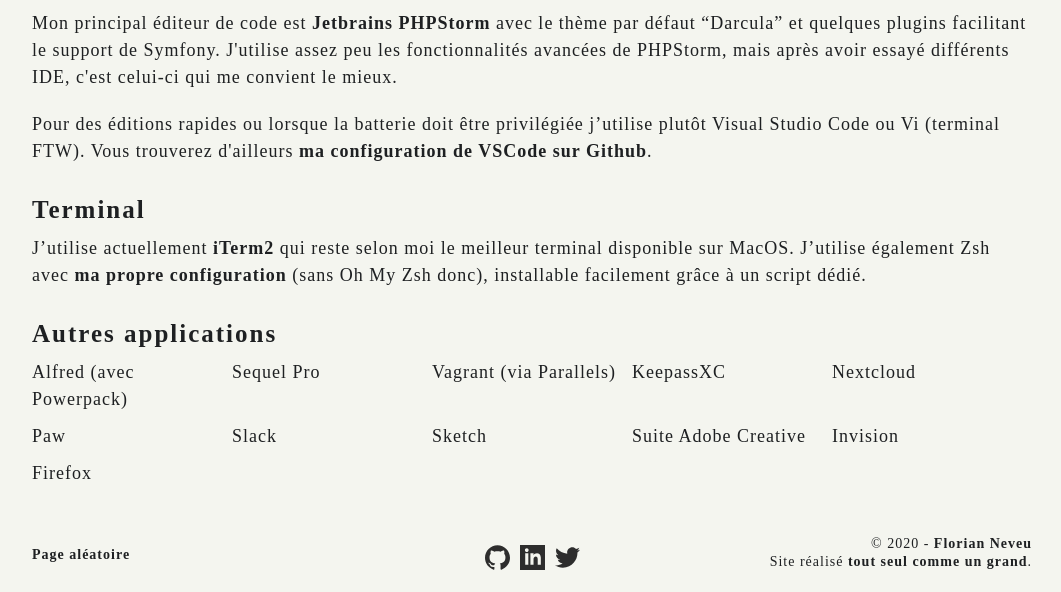
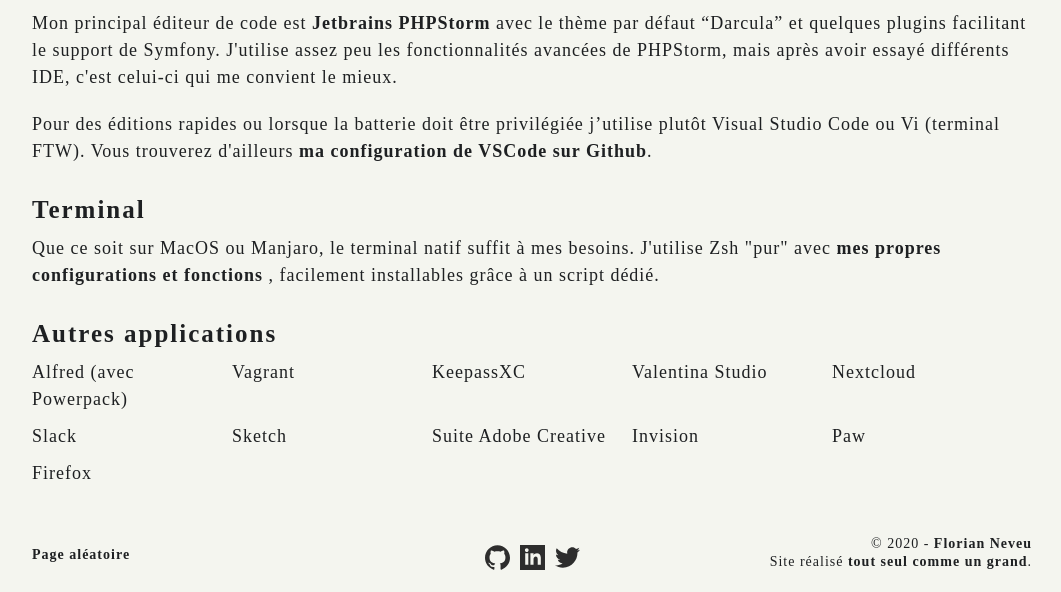
Before and after one commit to florianorineveu/v1, a Symfony app: template templates/front/uses.html.twig in a window 1280 px wide. Shown: the part 1117-1709 px from the top of the page, without its empty margins (108-1169 px from the left). Run offline with Twig, Linux system fonts and the light colour scheme; the template is opened without the code that fills it, so the values that code supplies are empty; style sheets or scripts are compiled from the project's sources; some libraries are stand-ins or nearby versions; some web fonts are replaced.

Commit message:
[content] Update uses

```diff
--- a/templates/front/uses.html.twig
+++ b/templates/front/uses.html.twig
@@ -64,24 +64,23 @@
 
     <h2 class="h2">Terminal</h2>
     <p>
-        J’utilise actuellement <a href="https://www.iterm2.com/" target="_blank" rel="nofollow">iTerm2</a> qui reste
-        selon moi le meilleur terminal disponible sur MacOS. J’utilise également Zsh avec
-        <a href="https://github.com/fnev-eu/dotfiles/" target="_blank">ma propre configuration</a> (sans Oh My Zsh donc),
-        installable facilement grâce à un script dédié.
+        Que ce soit sur MacOS ou Manjaro, le terminal natif suffit à mes besoins. J'utilise Zsh "pur" avec
+        <a href="https://fnev.eu/projets/dotfiles">mes propres configurations et fonctions </a>, facilement
+        installables grâce à un script dédié.
     </p>
 
     <h2 class="h2">Autres applications</h2>
     <ul class="list-uses">
         <li>Alfred (avec Powerpack)</li>
-        <li>Sequel Pro</li>
-        <li>Vagrant (via Parallels)</li>
+        <li>Vagrant</li>
         <li>KeepassXC</li>
+        <li>Valentina Studio</li>
         <li>Nextcloud</li>
-        <li>Paw</li>
         <li>Slack</li>
         <li>Sketch</li>
         <li>Suite Adobe Creative</li>
         <li>Invision</li>
+        <li>Paw</li>
         <li>Firefox</li>
     </ul>
 {% endblock body %}
```
